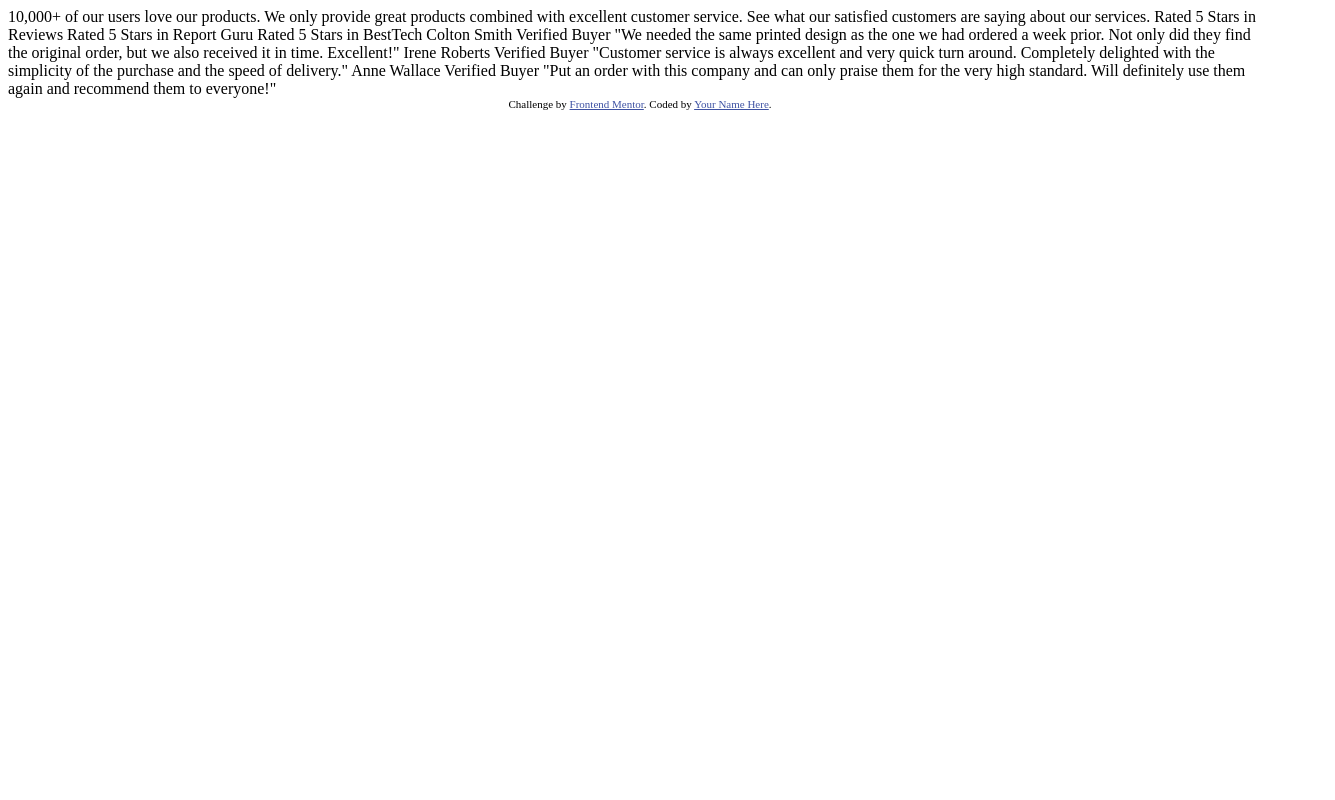
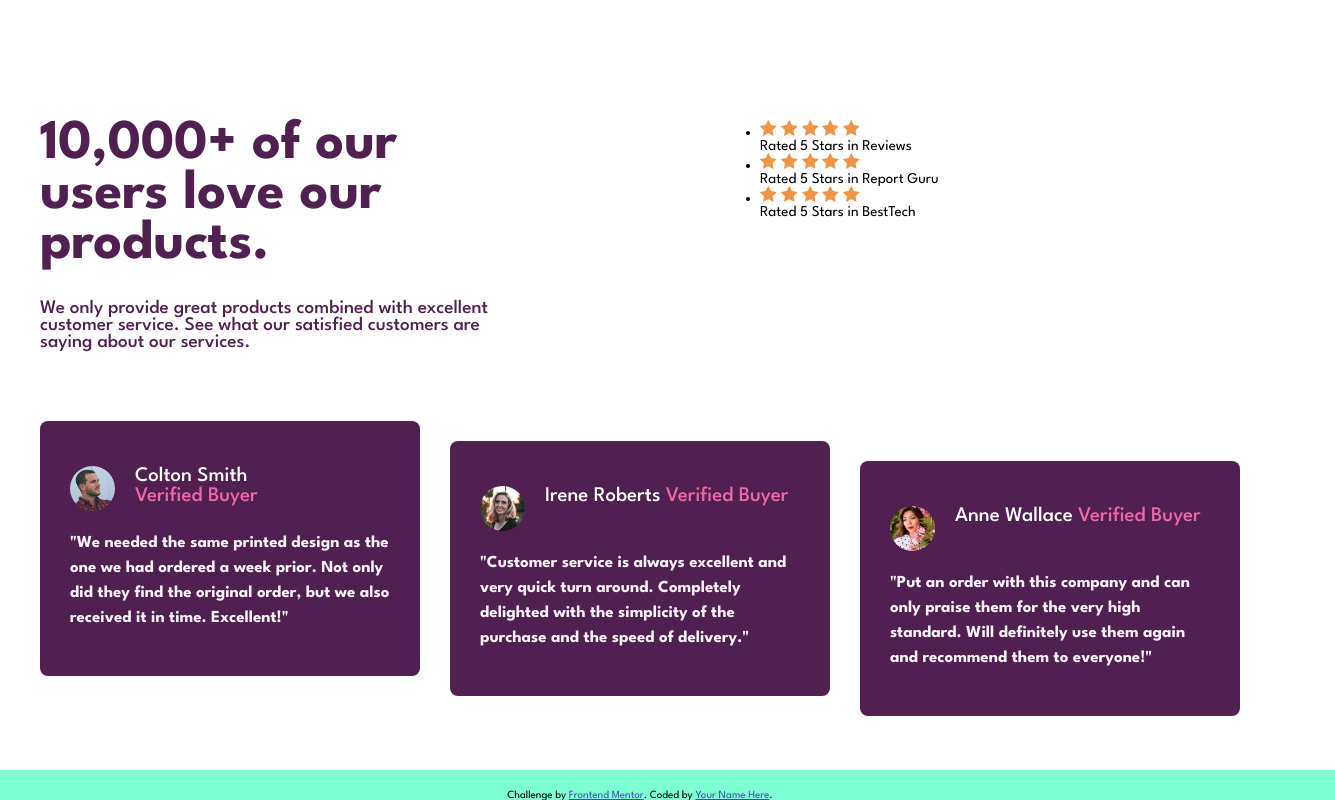
Before and after one commit to ericlesbrum/social-proof-section, a plain HTML site: page index.html in a window 1280 px wide. Shown: the whole page, 1335 px wide, since content can reach past the window. Drawn offline with Linux system fonts and the light colour scheme.

Commit message:
Starting with desktop view

```diff
--- a/index.html
+++ b/index.html
@@ -1,61 +1,134 @@
 <!DOCTYPE html>
 <html lang="en">
+
 <head>
   <meta charset="UTF-8" />
   <meta name="viewport" content="width=device-width, initial-scale=1.0" />
   <!-- displays site properly based on user's device -->
 
-    <link
-      rel="icon"
-      type="image/png"
-      sizes="32x32"
-      href="./images/favicon-32x32.png"
-    />
-
+  <link rel="icon" type="image/png" sizes="32x32" href="./images/favicon-32x32.png" />
+  <link rel="stylesheet" href="styles.css">
   <title>Frontend Mentor | Social proof section</title>
 
   <!-- Feel free to remove these styles or customise in your own stylesheet 👍 -->
-    <style>
-      .attribution {
-        font-size: 11px;
-        text-align: center;
-      }
-      .attribution a {
-        color: hsl(228, 45%, 44%);
-      }
-    </style>
 </head>
+
 <body>
+  <main>
+    <div class="container">
+      <div class="header">
+        <div>
+          <h1>
             10,000+ of our users love our products.
-
+          </h1>
+          <p>
             We only provide great products combined with excellent customer service.
             See what our satisfied customers are saying about our services.
-
+          </p>
+        </div>
+        <ul class="rated">
+          <li>
+            <div>
+              <img src="./images/icon-star.svg">
+              <img src="./images/icon-star.svg">
+              <img src="./images/icon-star.svg">
+              <img src="./images/icon-star.svg">
+              <img src="./images/icon-star.svg">
+            </div>
+            <span>
               Rated 5 Stars in Reviews
+            </span>
+          </li>
+          <li>
+            <div>
+              <img src="./images/icon-star.svg">
+              <img src="./images/icon-star.svg">
+              <img src="./images/icon-star.svg">
+              <img src="./images/icon-star.svg">
+              <img src="./images/icon-star.svg">
+            </div>
+            <span>
               Rated 5 Stars in Report Guru
+            </span>
+          </li>
+          <li>
+            <div>
+              <img src="./images/icon-star.svg">
+              <img src="./images/icon-star.svg">
+              <img src="./images/icon-star.svg">
+              <img src="./images/icon-star.svg">
+              <img src="./images/icon-star.svg">
+            </div>
+            <span>
               Rated 5 Stars in BestTech
-
+            </span>
+          </li>
+        </ul>
+      </div>
+      <ul class="profile-List">
+        <li class="card">
+          <div class="profile">
+            <img src="./images/image-colton.jpg" alt="profileImg">
+            <ul class="box">
+              <li class="name">
                 Colton Smith
+              </li>
+              <li class="verified">
                 Verified Buyer
+              </li>
+            </ul>
+          </div>
+          <p class="text">
             "We needed the same printed design as the one we had ordered a week prior.
             Not only did they find the original order, but we also received it in time.
             Excellent!"
-
+          </p>
+        </li>
+        <li class="card">
+          <div class="profile">
+            <img src="./images/image-irene.jpg" alt="profileImg">
+            <div class="box">
+              <span class="name">
                 Irene Roberts
+              </span>
+              <span class="verified">
                 Verified Buyer
+              </span>
+            </div>
+          </div>
+          <p class="text">
             "Customer service is always excellent and very quick turn around. Completely
             delighted with the simplicity of the purchase and the speed of delivery."
-
+          </p>
+        </li>
+        <li class="card">
+          <div class="profile">
+            <img src="./images/image-anne.jpg" alt="profileImg">
+            <div class="box">
+              <span class="name">
                 Anne Wallace
+              </span>
+              <span class="verified">
                 Verified Buyer
+              </span>
+            </div>
+          </div>
+          <p class="text">
             "Put an order with this company and can only praise them for the very high
             standard. Will definitely use them again and recommend them to everyone!"
-
+          </p>
+        </li>
+      </ul>
+    </div>
+    <footer>
       <div class="attribution">
         Challenge by
-      <a href="https://www.frontendmentor.io?ref=challenge" target="_blank"
-        >Frontend Mentor</a
-      >. Coded by <a href="#">Your Name Here</a>.
+        <a href="https://www.frontendmentor.io?ref=challenge" target="_blank">Frontend Mentor</a>. Coded by <a
+          href="#">Your
+          Name Here</a>.
       </div>
+    </footer>
+  </main>
 </body>
+
 </html>
--- /dev/null
+++ b/styles.css
@@ -0,0 +1,133 @@
+@import url('https://fonts.googleapis.com/css2?family=League+Spartan:wght@400;500;700&display=swap');
+
+:root {
+    --Very-Dark-Magenta: hsl(300, 43%, 22%);
+    --Soft-Pink: hsl(333, 80%, 67%);
+
+    --Dark-Grayish-Magenta: hsl(303, 10%, 53%);
+    --Light-Grayish-Magenta: hsl(300, 24%, 96%);
+
+    --White: hsl(0, 0%, 100%);
+}
+
+* {
+    padding: 0;
+    margin: 0;
+    box-sizing: none;
+}
+
+body {
+    font-family: 'League Spartan', sans-serif;
+    display: flex;
+    font-weight: 400;
+    justify-content: center;
+    align-items: center;
+    height: 100vh;
+    font-size: 15px;
+    width: 100%;
+    background-color: aquamarine;
+}
+
+.container {
+    width: 1200px;
+    height: 530px;
+    padding: 120px 95px;
+    background-color: var(--White);
+    margin-bottom: 20px;
+}
+
+.container .header {
+    display: flex;
+    justify-content: space-between;
+    margin-bottom: 70px;
+}
+
+.container .header div {
+    width: 60%;
+}
+
+.container .header .rated {
+    width: 40%;
+}
+
+.container .header div h1 {
+    font-weight: 700;
+    font-size: 3.5rem;
+    line-height: 50px;
+    margin-bottom: 30px;
+    margin-right: 270px;
+    color: var(--Very-Dark-Magenta);
+}
+
+.container .header div p {
+    color: var(--Very-Dark-Magenta);
+    font-size: 1.2rem;
+    font-weight: 500;
+    margin-right: 260px;
+}
+
+.container .profile-List {
+    list-style: none;
+    position: relative;
+}
+
+.container .profile-List .card {
+    border-radius: 8px;
+    position: absolute;
+    display: block;
+    padding: 45px 30px;
+    width: 320px;
+    background-color: var(--Very-Dark-Magenta);
+}
+
+.container .profile-List .card:nth-child(2) {
+    top: 20px;
+    left: 410px;
+}
+
+.container .profile-List .card:nth-child(3) {
+    top: 40px;
+    left: 820px;
+}
+
+.container .profile-List .card .profile {
+    display: flex;
+    margin-bottom: 20px;
+}
+
+.container .profile-List .card .profile img {
+    width: 45px;
+    height: 45px;
+    border-radius: 50px;
+}
+
+.container .profile-List .card .profile .box {
+    margin-left: 20px;
+    font-weight: 500;
+    font-size: 1.3rem;
+    list-style: none;
+}
+
+.container .profile-List .card .profile .box .name {
+    color: var(--White);
+}
+
+.container .profile-List .card .profile .box .verified {
+    color: var(--Soft-Pink);
+}
+
+.card .text {
+    font-weight: 700;
+    color: var(--Light-Grayish-Magenta);
+    font-size: 1.05rem;
+    line-height: 25px;
+}
+
+.attribution {
+    font-size: 11px;
+    text-align: center;
+}
+
+.attribution a {
+    color: hsl(228, 45%, 44%);
+}
```
Lines whose indentation alone changed are shown as unchanged.
